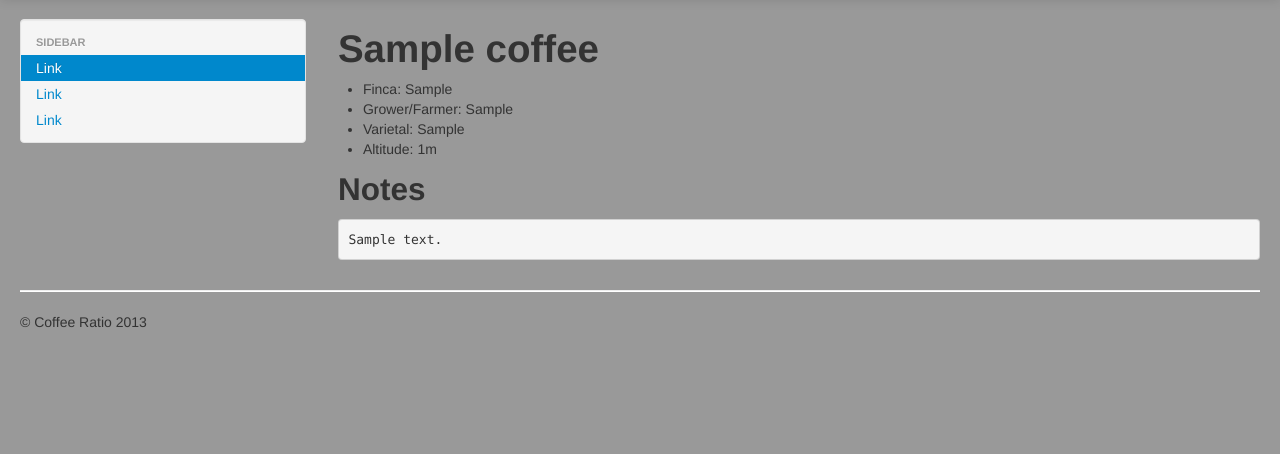
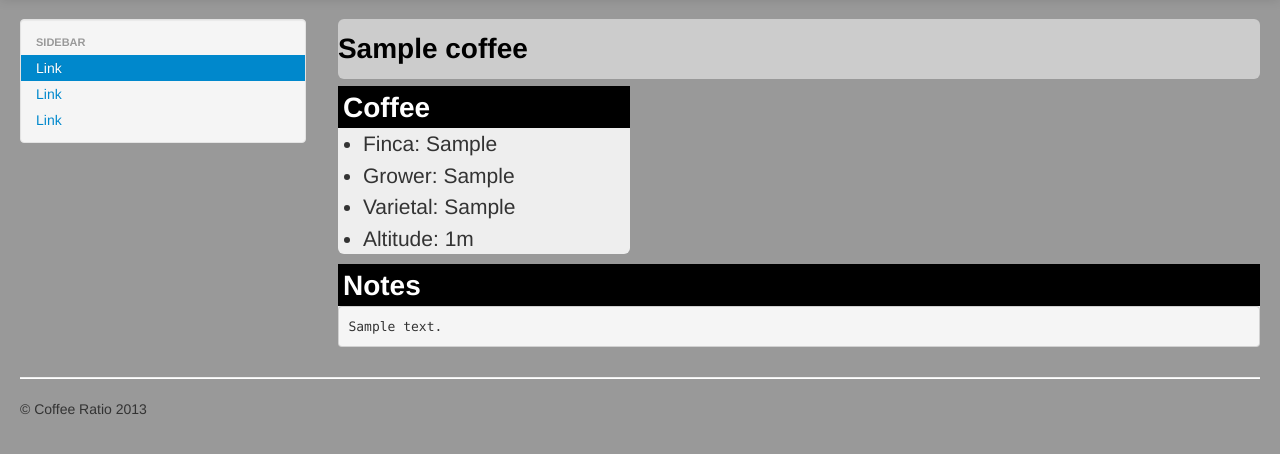
Before and after one commit to kdaily/coffee, a Django app: page /coffee/1/ in a window 1280 px wide. Shown: the part 41-495 px from the top of the page. Run offline with Django 3.2, Linux system fonts and the light colour scheme; tables that the repository leaves empty hold one stand-in row (values such as "Sample post"); parts of the project's set-up code (start-up, migrations or seed data) failed here and were passed over; some libraries are stand-ins or nearby versions.

Commit message:
Updated to use new style.

```diff
--- a/coffee_site/templates/base/coffee_detail.html
+++ b/coffee_site/templates/base/coffee_detail.html
@@ -1,6 +1,10 @@
 {% extends "base.html" %}
 
-{% block otherstyles %}<link rel="stylesheet" href="{{ STATIC_URL }}/css/rating.css" />{% endblock %}
+{% block otherstyles %}
+<link rel="stylesheet" href="{{ STATIC_URL }}/css/rating.css" />
+<link rel="stylesheet" href="{{ STATIC_URL }}/css/coffeebag.css" />
+
+{% endblock %}
 
 {% block title %}Coffee Detail: {{ coffee.name }} {% endblock %}
 
@@ -8,15 +12,41 @@
 
 {% block content %}
 
+<div class="span12">
+
+  <div class="coffeetitle">
+    <div class="coffeetitle_head">
       <h1>{{ coffee.name }}</h1>
+    </div>
+  </div>
+
+  <div class="row-fluid">
+
+    <div class="span4">
+      <div class="item">
+	<div class="item_head">
+	  <h2>Coffee</h2>
+	</div>
 	<ul>
 	  <li>Finca: {{ coffee.finca }}</li>
-  <li>Grower/Farmer: {{ coffee.grower }}</li>
+	  <li>Grower: {{ coffee.grower }}</li>
 	  <li>Varietal: {{ coffee.varietal }}</li>
 	  <li>Altitude: {{ coffee.altitude }}m</li>
 	</ul>
+      </div>
+    </div>
+  </div>
 
+  <div class="row-fluid">
+
+    <div class="item">
+      <div class="item_head">
 	<h2>Notes</h2>
+      </div>
       <pre>{{ coffee.notes }}</pre>
+    </div>
+  </div>
+
+</div>
 
 {% endblock %}
```
Lines whose indentation alone changed are shown as unchanged.
